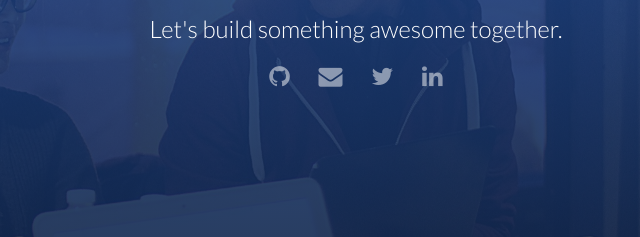
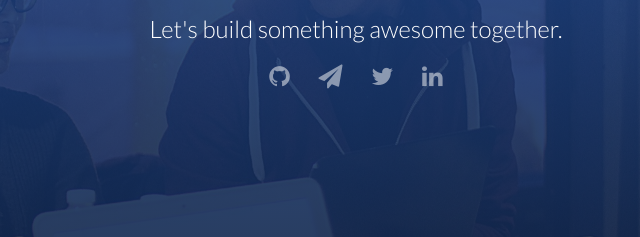
Before and after one commit to ehzhang/ehzhang.github.io, a plain HTML site: page index.html in a window 1280 px wide. Shown: the part 396-633 px from the top of the page, 284-924 px from the left. Drawn offline with Linux system fonts and the light colour scheme.

Commit message:
airplane icon :)

```diff
--- a/index.html
+++ b/index.html
@@ -50,7 +50,7 @@
           <i class="fa fa-github"></i>
         </a>
         <a href="mailto:ehzhang@mit.edu">
-          <i class="fa fa-envelope"></i>
+          <i class="fa fa-paper-plane"></i>
         </a>
         <a href="https://twitter.com/ehzhang">
           <i class="fa fa-twitter"></i>
```
